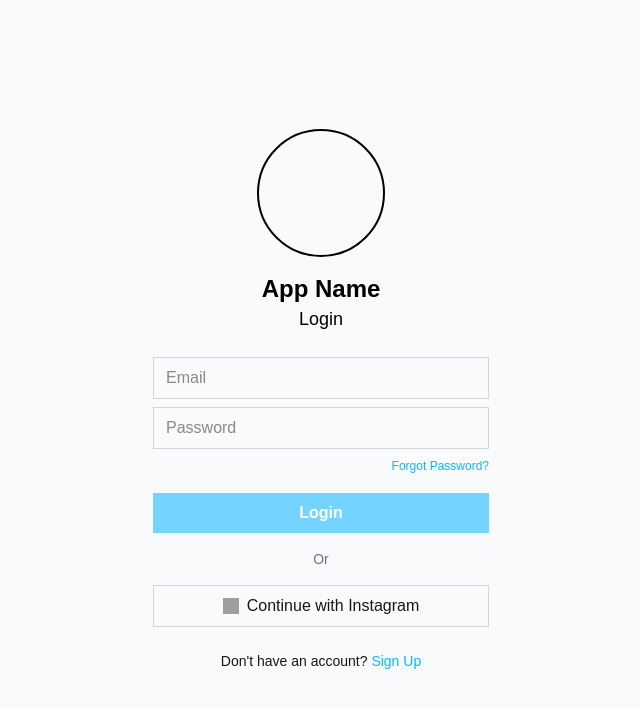
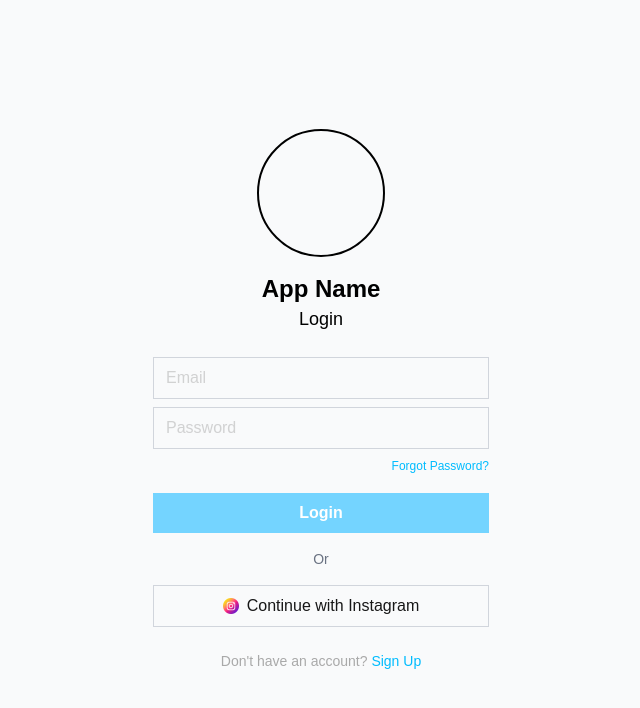
Before and after one commit to NGEN-Room/projectWeekToa, a Next.js app: page /login in a window 1280 px wide. Shown: the top 708 px of the page, without its empty margins (319-959 px from the left). Built offline with nearby package versions, Linux system fonts and the light colour scheme; grey boxes are pictures that could not be loaded.

Commit message:
udpate login

```diff
--- a/src/app/login/page.js
+++ b/src/app/login/page.js
@@ -1,9 +1,15 @@
 export default function Login() {
   return (
+    // Full screen background
     <div className="flex items-center justify-center min-h-screen bg-gray-50">
-      <div className="w-full max-w-sm p-6">
+
+    {/* Card for the content */}
+      <div className="w-full max-w-sm p-6 ">
+
+    {/* inside card content */}
         <div className="flex flex-col items-center">
-          {/* Profile circle */}
+
+          {/* Profile circle  */}
           <div className="w-32 h-32 border-2 border-black rounded-full mb-4"></div>
 
           {/* App Name and Login */}
@@ -16,14 +22,14 @@ export default function Login() {
               type="email"
               name="email"
               placeholder="Email"
-              className="w-full px-3 py-2 mb-2 border border-gray-300 focus:outline-none"
+              className="w-full px-3 py-2 mb-2 border border-gray-300 focus:outline-none text-[#A9A9A9]"
               required
             />
             <input
               type="password"
               name="password"
               placeholder="Password"
-              className="w-full px-3 py-2 mb-1 border border-gray-300 focus:outline-none"
+              className="w-full px-3 py-2 mb-1 border border-gray-300 focus:outline-none text-[#A9A9A9]"
               required
             />
 
@@ -49,12 +55,12 @@ export default function Login() {
             type="button"
             className="w-full flex justify-center items-center gap-2 border border-gray-300 py-2 hover:bg-gray-100"
           >
-            <img src="/instagram-icon.png" alt="Instagram Icon" className="w-4 h-4" />
+            <img src="/instagram.png" alt="Instagram Icon" className="w-4 text-[#A9A9A9] h-4" />
             Continue with Instagram
           </button>
 
           {/* Sign up link */}
-          <div className="mt-6 text-sm">
+          <div className="mt-6 text-[#A9A9A9] text-sm">
             <span>Don't have an account? </span>
             <a href="#" className="text-sky-400 hover:underline">Sign Up</a>
           </div>
```
Also changed, not shown: public/instagram.png (added).
